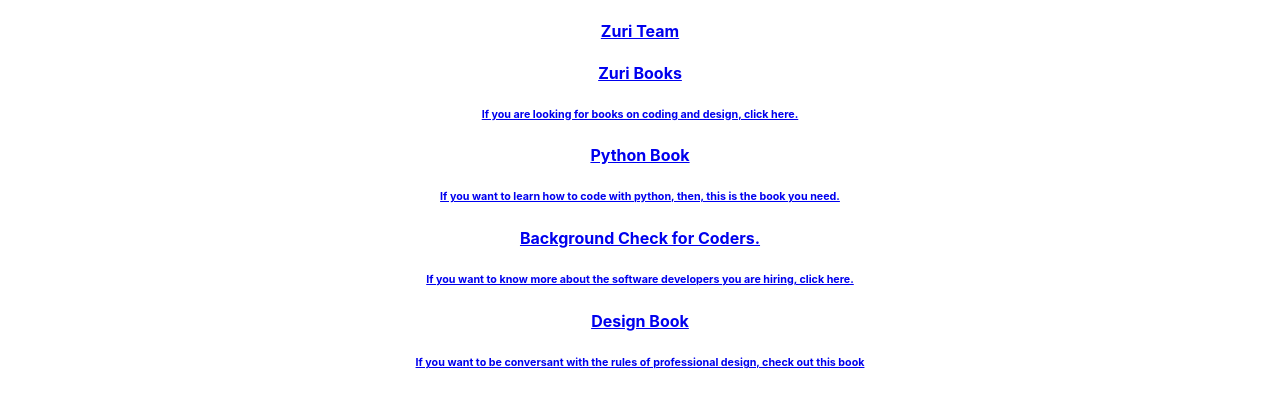
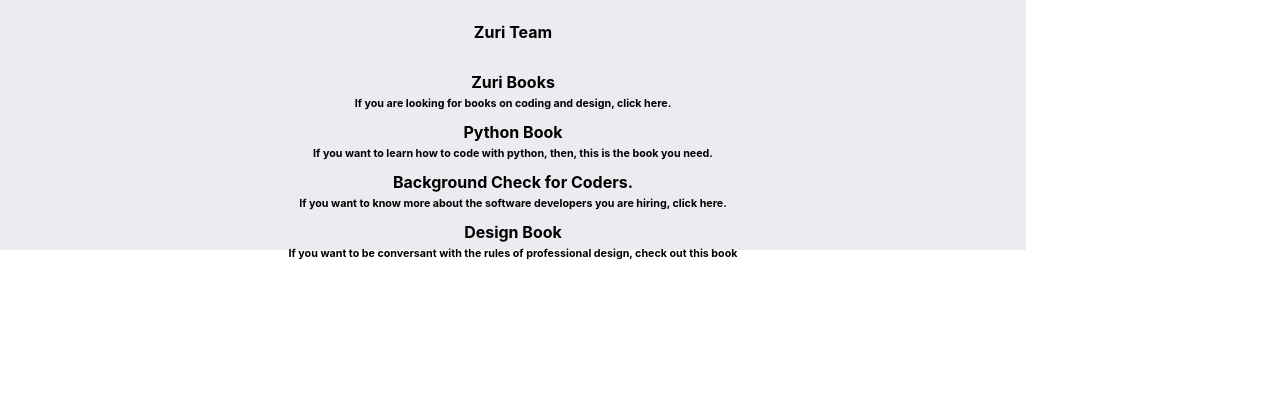
Before and after one commit to Musab1258/hng-front-end-satge1-task, a React (Create React App) app in the folder musab-linktree/: page / in a window 1280 px wide. Shown: the top 408 px of the page. Built offline with nearby package versions, Linux system fonts and the light colour scheme.

Commit message:
Created the Links section.

```diff
--- a/musab-linktree/src/components/links/Links.css
+++ b/musab-linktree/src/components/links/Links.css
@@ -0,0 +1,14 @@
+a {
+    text-decoration: none;
+    text-align: center;
+}
+h6 {
+    margin-top: -1.5em;
+}
+.btn {
+    border: 1px, solid #EAECF0;
+    background-color: #EAECF0;
+    color: black;
+    height: 3em;
+    width: 80%;
+}
--- a/musab-linktree/src/components/links/Links.js
+++ b/musab-linktree/src/components/links/Links.js
@@ -3,22 +3,45 @@
 function Links() {
     return (
         <div>
-            <a href='https://training.zuri.team/' id='btn__zuri' ><h4>Zuri Team</h4></a>
-            <a href='http://books.zuri.team' id='books'>
+            <a href='https://training.zuri.team/'
+               id='btn__zuri'
+               className="a"
+            >
+                <div className="btn">
+                    <h4>Zuri Team</h4>
+                </div>
+            </a>
+            <a href='http://books.zuri.team'
+               id='books'
+            >
+                <div className="btn">
                     <h4>Zuri Books</h4>
                     <h6>If you are looking for books on coding and design, click here.</h6>
+                </div>
             </a>
-            <a href='https://books.zuri.team/python-for-beginners?ref_id=MusabHabeeb' id='book__python'>
+            <a href='https://books.zuri.team/python-for-beginners?ref_id=MusabHabeeb'
+               id='book__python'
+            >
+                <div className="btn">
                     <h4>Python Book</h4>
                     <h6>If you want to learn how to code with python, then, this is the book you need.</h6>
+                </div>
             </a>
-            <a href='https://background.zuri.team/' id='pitch'>
+            <a href='https://background.zuri.team/'
+               id='pitch'
+            >
+                <div className="btn">
                     <h4>Background Check for Coders.</h4>
                     <h6>If you want to know more about the software developers you are hiring, click here.</h6>
+                </div>
             </a>
-            <a href='https://books.zuri.team/design-rules' id='book__design'>
+            <a href='https://books.zuri.team/design-rules'
+               id='book__design'
+            >
+                <div className="btn">
                     <h4>Design Book</h4>
                     <h6>If you want to be conversant with the rules of professional design, check out this book</h6>
+                </div>
             </a>
         </div>
     );
```
Lines whose indentation alone changed are shown as unchanged.
